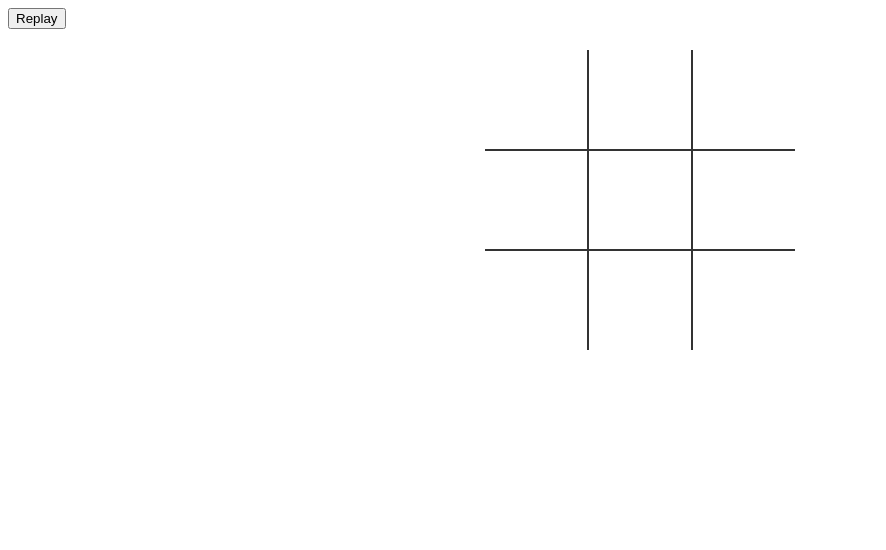
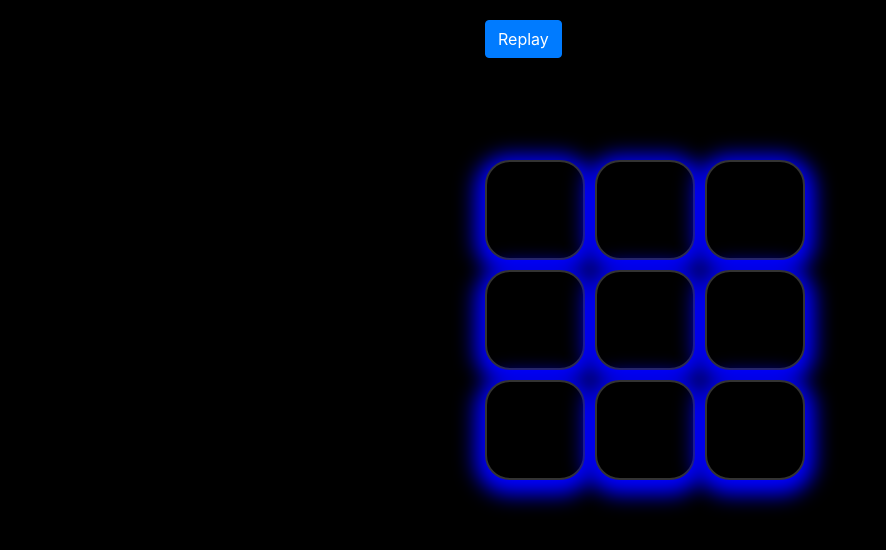
Before and after one commit to Chirpatel/Tic-Tac-Toe, a plain HTML site: page index.html in a window 1280 px wide. Shown: the whole page, without its empty margins (0-886 px from the left). Drawn offline with nearby package versions, Linux system fonts and the light colour scheme.

Commit message:
Basic UI

```diff
--- a/index.html
+++ b/index.html
@@ -3,10 +3,14 @@
   <meta charset="UTF-8">
   <meta name="viewport" content="width=device-width, initial-scale=1.0">
   <title>Tic Tac Toe</title>
+  <link rel="stylesheet" href="https://maxcdn.bootstrapcdn.com/bootstrap/4.0.0/css/bootstrap.min.css" integrity="sha384-Gn5384xqQ1aoWXA+058RXPxPg6fy4IWvTNh0E263XmFcJlSAwiGgFAW/dAiS6JXm" crossorigin="anonymous">
   <link rel="stylesheet" href="style.css">
 </head>
 <body>
+  <div>
+
   <table>
+    <button id="mbutton"class="btn btn-primary" onClick="startGame()"> Replay</button>
     <tr>
       <td class="cell" id="0"></td>
       <td class="cell" id="1"></td>
@@ -25,9 +29,13 @@
   </table>
   <div class="endgame">
     <div class="text"></div>
+    <button class="btn btn-primary" onClick="startGame()"> Replay</button>
+
   </div>
-  <button onClick="startGame()"> Replay</button>
+  </div>
   <script src="script.js" type="text/javascript"></script>
-
+  <script src="https://code.jquery.com/jquery-3.2.1.slim.min.js" integrity="sha384-KJ3o2DKtIkvYIK3UENzmM7KCkRr/rE9/Qpg6aAZGJwFDMVNA/GpGFF93hXpG5KkN" crossorigin="anonymous"></script>
+  <script src="https://cdnjs.cloudflare.com/ajax/libs/popper.js/1.12.9/umd/popper.min.js" integrity="sha384-ApNbgh9B+Y1QKtv3Rn7W3mgPxhU9K/ScQsAP7hUibX39j7fakFPskvXusvfa0b4Q" crossorigin="anonymous"></script>
+  <script src="https://maxcdn.bootstrapcdn.com/bootstrap/4.0.0/js/bootstrap.min.js" integrity="sha384-JZR6Spejh4U02d8jOt6vLEHfe/JQGiRRSQQxSfFWpi1MquVdAyjUar5+76PVCmYl" crossorigin="anonymous"></script>
 </body>
 </html>
--- a/script.js
+++ b/script.js
@@ -1,6 +1,6 @@
 var origBoard;
-const huPlayer = 'H';
-const aiPlayer = 'A';
+const huPlayer = 'O';
+const aiPlayer = 'X';
 const winCombos = [
 	[0, 1, 2],
 	[3, 4, 5],
--- a/style.css
+++ b/style.css
@@ -1,44 +1,51 @@
 td{
     border: 2px solid #333;
+    border-radius: 25px;
     height:100px;
     width:100px;
     text-align:center;
     vertical-align:middle;
     font-family:"Comic Sans MS",cursive,sans-serif;
     font-size:70px;
+    color: white;
     cursor: pointer;
+    background-color: black;
+    box-shadow: 0px 5px 20px 10px blue;
   }
   table{
-    border-collapse:collapse;
+    border-collapse:separate;
+    border-spacing: 10px;
+    position: absolute;
+    left:50%;
+    margin-left:-165px;
+    top:150px;
+
+  }
+  body{
+    background-color: black;
+  }
+  #mbutton{
     position: absolute;
     left:50%;
     margin-left:-155px;
-    top:50px;
+    top:20px;
+    margin-bottom:20px;
   }
-  table tr:first-child td{
-    border-top:0;
-  }
-  table tr:last-child td{
-    border-bottom:0;
-  }
-  table tr td:first-child {
-    border-left:0;
-  }
-  table tr td:last-child {
-    border-right:0;
-  }
+
   .endgame{
+    border: 4px solid #f1e3cb;
+    box-shadow:0px 0px 0px 7px black inset;
     display:none;
     width:200px;
-    top:120px;
-    background-color: rgba(205,133,63,0.8);
+    top:230px;
+    background-color: #f1e3cb;
     position:absolute;
     left:50%;
-    margin-left:-100px;
+    margin-left:-90px;
     padding-top:50px;
     padding-bottom:50px;
     text-align:center;
     border-radius:5px;
-    color:white;
+    color:black;
     font-size:2em;
   }
```
